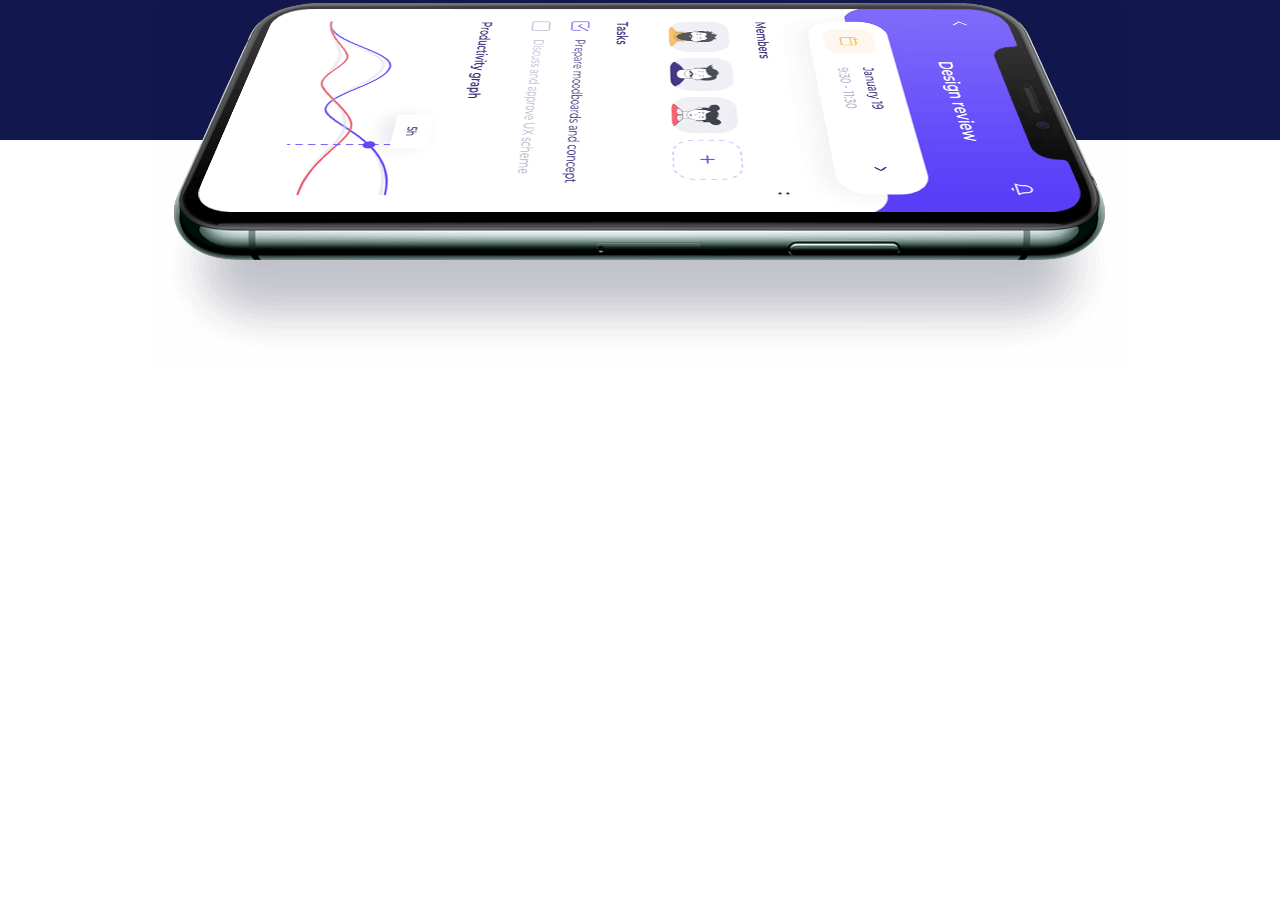
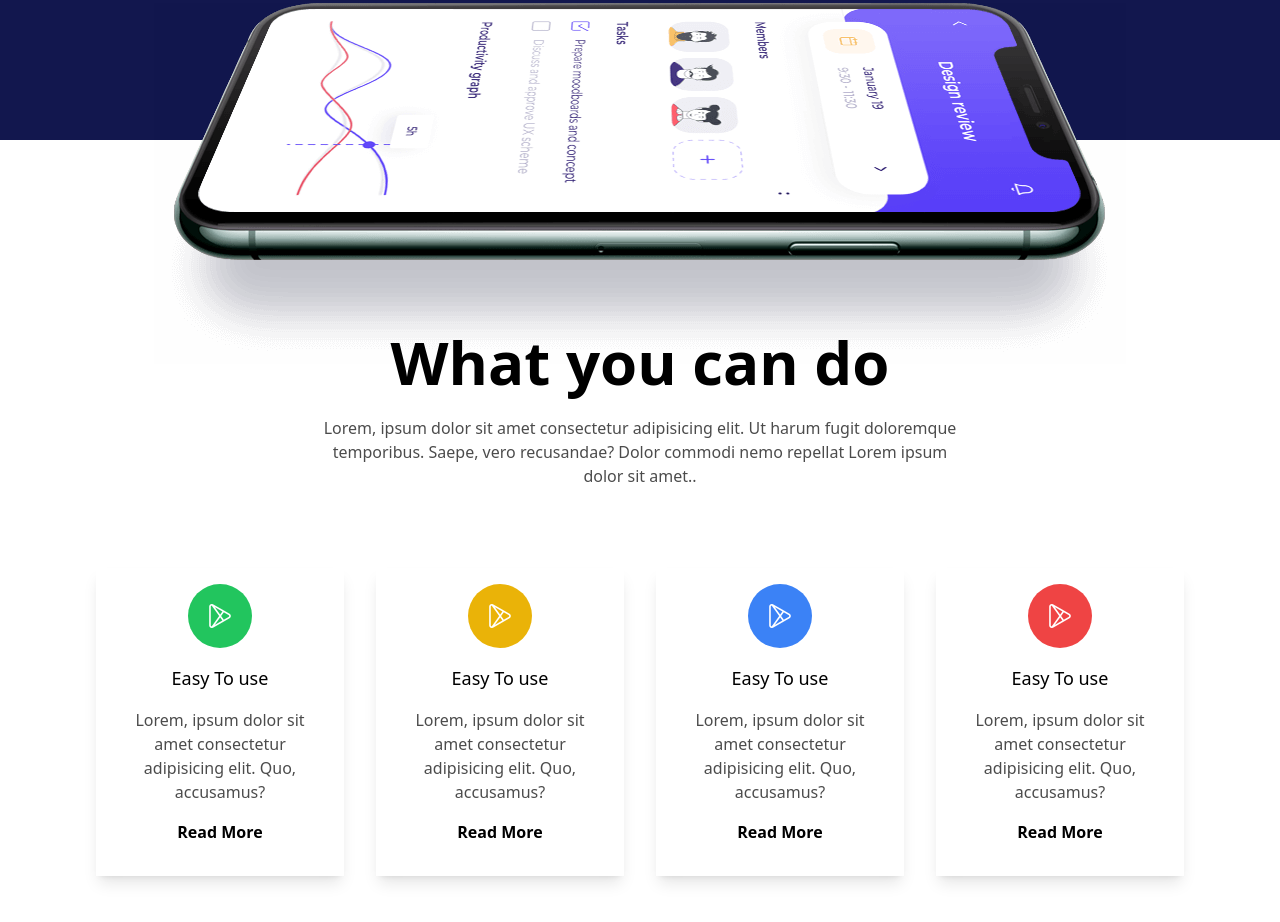
Before and after one commit to devenamulshikder/projects-with-tailwind, a plain HTML site: page index.html in a window 1280 px wide. Shown: the part 689-1611 px from the top of the page. Before the commit the page ends 1053 px from the top, so only its background shows below. Drawn offline with nearby package versions, Linux system fonts and the light colour scheme.

Commit message:
what you cad do sections added

```diff
--- a/index.html
+++ b/index.html
@@ -49,5 +49,57 @@
         <img src="./tailwindConceptual_01/assets/hero-thumb-4.png" alt="">
       </div>
     </header>
+    <main>
+      <section class=" my-24 lg:my-48 ">
+        <div class="text-center">
+          <h1 class="text-3xl lg:text-6xl font-bold lg:my-6 ">What you can do</h1>
+          <p class=" w-10/12 lg:w-1/2 opacity-70 mx-auto" >Lorem, ipsum dolor sit amet consectetur adipisicing elit. Ut harum fugit doloremque temporibus. Saepe, vero recusandae? Dolor commodi nemo repellat Lorem ipsum dolor sit amet..</p>
+        </div>
+        <div class="container mt-20 mx-auto lg:px-24 px-8">
+          <div class="grid grid-cols-1 gap-4 lg:gap-8 md:grid-cols-2 lg:grid-cols-4">
+            <div class="shadow-lg p-4">
+              <div class="w-16 h-16 bg-green-500 mx-auto rounded-full flex justify-center items-center">
+                <img class="mx-auto" src="./tailwindConceptual_01/assets/play-store.png" alt="">
+              </div>
+              <div class="text-center p-4">
+                <h6 class="font-medium text-lg mb-4">Easy To use</h6>
+                <p class=" opacity-70 mx-auto">Lorem, ipsum dolor sit amet consectetur adipisicing elit. Quo, accusamus?</p>
+                <button class="mt-4 font-semibold">Read More</button>
+              </div>
+            </div>
+            <div class="shadow-lg p-4">
+              <div class="w-16 h-16 bg-yellow-500 mx-auto rounded-full flex justify-center items-center">
+                <img class="mx-auto" src="./tailwindConceptual_01/assets/play-store.png" alt="">
+              </div>
+              <div class="text-center p-4">
+                <h6 class="font-medium text-lg mb-4">Easy To use</h6>
+                <p class=" opacity-70 mx-auto">Lorem, ipsum dolor sit amet consectetur adipisicing elit. Quo, accusamus?</p>
+                <button class="mt-4 font-semibold">Read More</button>
+              </div>
+            </div>
+            <div class="shadow-lg p-4">
+              <div class="w-16 h-16 bg-blue-500 mx-auto rounded-full flex justify-center items-center">
+                <img class="mx-auto" src="./tailwindConceptual_01/assets/play-store.png" alt="">
+              </div>
+              <div class="text-center p-4">
+                <h6 class="font-medium text-lg mb-4">Easy To use</h6>
+                <p class=" opacity-70 mx-auto">Lorem, ipsum dolor sit amet consectetur adipisicing elit. Quo, accusamus?</p>
+                <button class="mt-4 font-semibold">Read More</button>
+              </div>
+            </div>
+            <div class="shadow-lg p-4">
+              <div class="w-16 h-16 bg-red-500 mx-auto rounded-full flex justify-center items-center">
+                <img class="mx-auto" src="./tailwindConceptual_01/assets/play-store.png" alt="">
+              </div>
+              <div class="text-center p-4">
+                <h6 class="font-medium text-lg mb-4">Easy To use</h6>
+                <p class=" opacity-70 mx-auto">Lorem, ipsum dolor sit amet consectetur adipisicing elit. Quo, accusamus?</p>
+                <button class="mt-4 font-semibold">Read More</button>
+              </div>
+            </div>
+          </div>
+        </div>
+      </section>
+    </main>
   </body>
 </html>
```
